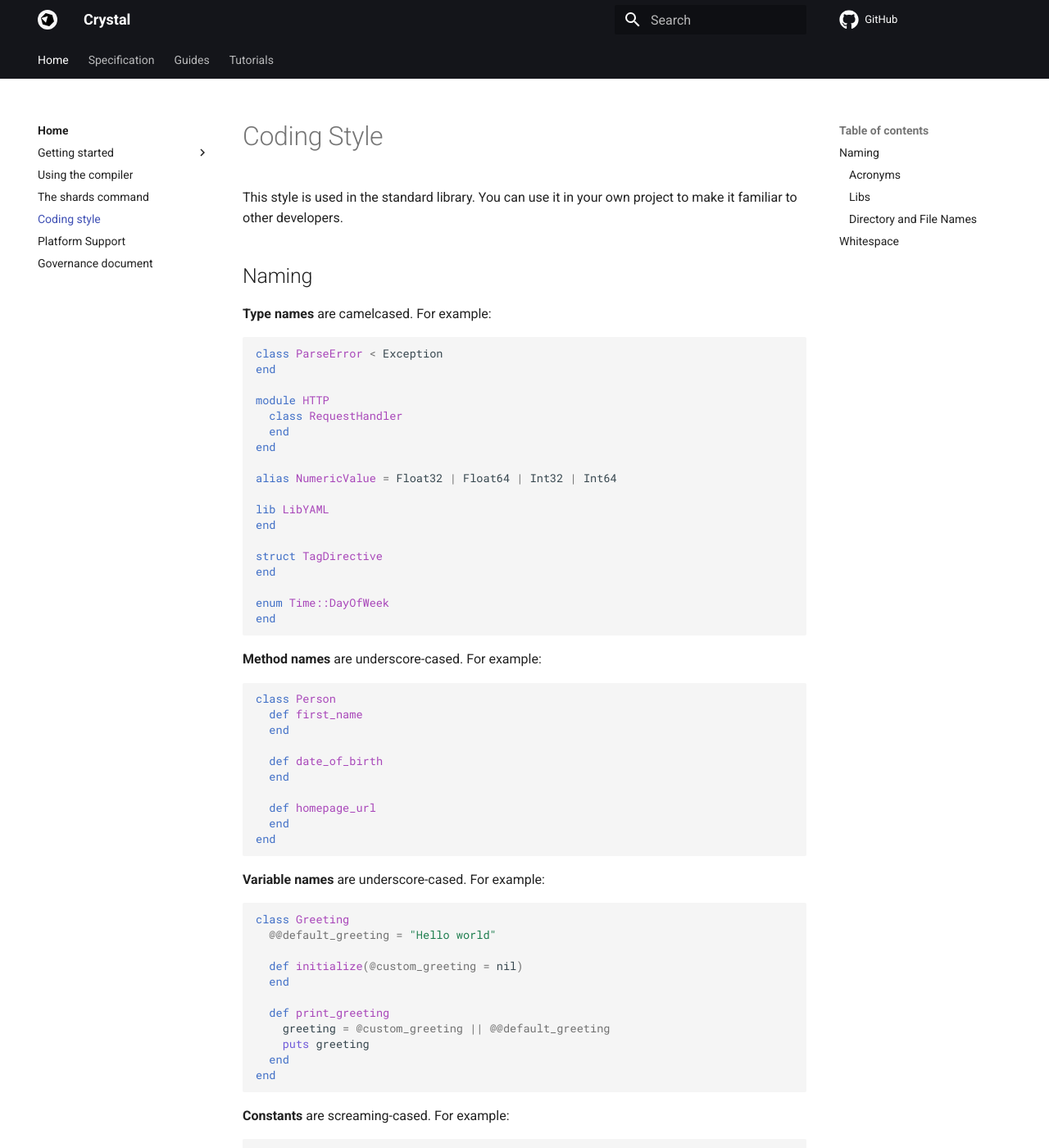
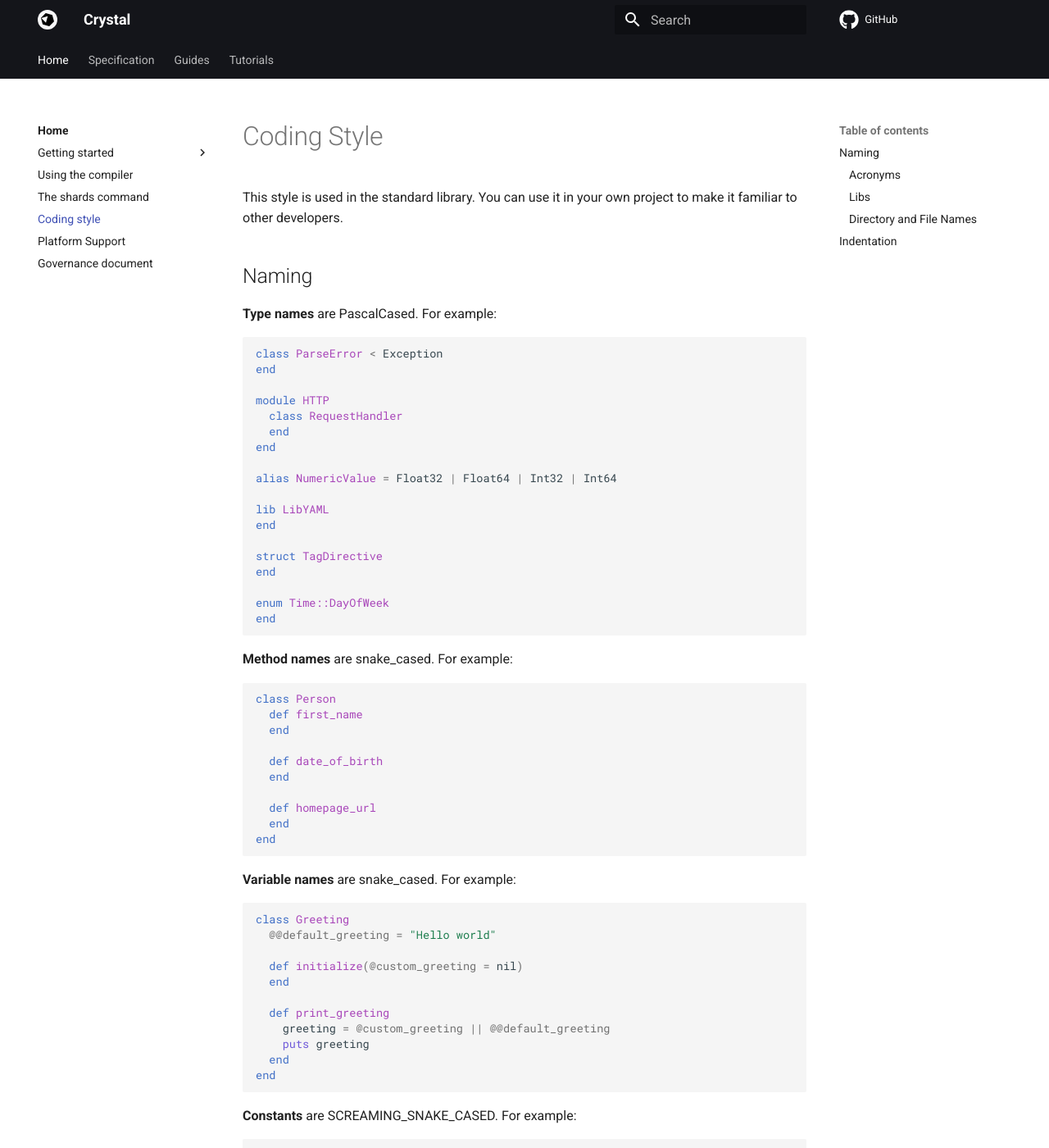
Before and after one commit to crystal-lang/crystal-book, an MkDocs documentation site: the page built from docs/conventions/coding_style.md, in a window 1280 px wide and 1400 px high. Shown: the whole window at 82% size. Built offline with MkDocs 1.6.1 and Material for MkDocs 9.7.7, drawn with Linux system fonts in a browser that asks for light colours; nearby versions of some CDN libraries; library files that are not in the unit come from our copies; comment, search, counter and statistics services are not loaded; some of the changed text lies outside the part shown.

Commit message:
Update coding_style.md (#387)
Co-authored-by: Johannes Müller <straightshoota@gmail.com>

````diff
--- a/docs/conventions/coding_style.md
+++ b/docs/conventions/coding_style.md
@@ -4,7 +4,7 @@
 
 ## Naming
 
-__Type names__ are camelcased. For example:
+__Type names__ are PascalCased. For example:
 
 ```crystal
 class ParseError < Exception
@@ -27,7 +27,7 @@
 end
 ```
 
-__Method names__ are underscore-cased. For example:
+__Method names__ are snake_cased. For example:
 
 ```crystal
 class Person
@@ -42,7 +42,7 @@
 end
 ```
 
-__Variable names__ are underscore-cased. For example:
+__Variable names__ are snake_cased. For example:
 
 ```crystal
 class Greeting
@@ -58,7 +58,7 @@
 end
 ```
 
-__Constants__ are screaming-cased. For example:
+__Constants__ are SCREAMING_SNAKE_CASED. For example:
 
 ```crystal
 LUCKY_NUMBERS     = [3, 7, 11]
@@ -69,7 +69,7 @@
 
 In class names, acronyms are _all-uppercase_. For example, `HTTP`, and `LibXML`.
 
-In method names, acronyms are _all-lowercase_.  For example `#from_json`,  `#to_io`.
+In method names, acronyms are _all-lowercase_. For example `#from_json`, `#to_io`.
 
 ### Libs
 
@@ -84,11 +84,11 @@
 - `spec/` contains the [project's specs](../guides/testing.md), which can be run with `crystal spec`.
 - `bin/` contains any executables.
 
-File paths match the namespace of their contents. Files are named after the class or namespace they define, with _underscore-case_.
+File paths match the namespace of their contents. Files are named after the class or namespace they define, with *snake_case*.
 
 For example, `HTTP::WebSocket` is defined in `src/http/web_socket.cr`.
 
-## Whitespace
+## Indentation
 
 Use __two spaces__ to indent code inside namespaces, methods, blocks or other nested contexts. For example:
 
````
